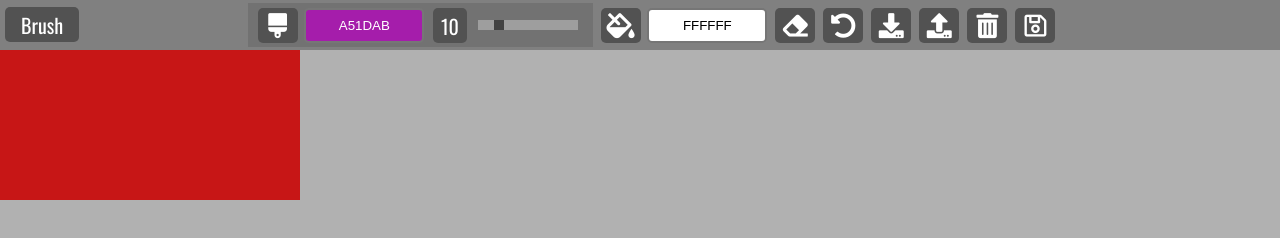
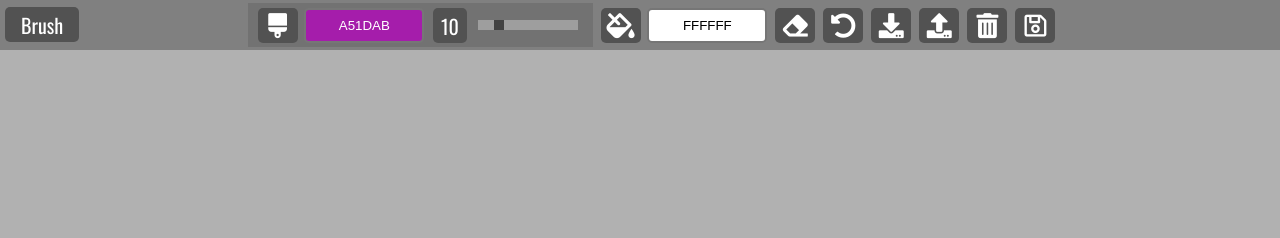
Before and after one commit to isnendyankp/paintclone.github.io, a plain HTML site: page index.html in a window 1280 px wide. Drawn offline with nearby package versions, Linux system fonts and the light colour scheme.

Commit message:
S21-199: add innerWidth & innerHeight

```diff
--- a/script.js
+++ b/script.js
@@ -65,8 +65,8 @@ let currentColor = '#A51DAB';
 
 // Create Canvas
 function createCanvas() {
-  // canvas.width = ;
-  // canvas.height = ;
+  canvas.width = window.innerWidth;
+  canvas.height = window.innerHeight - 50;
   // context.fillStyle = ;
   // context.fillRect();
   body.appendChild(canvas);
--- a/style.css
+++ b/style.css
@@ -146,7 +146,6 @@ body {
 
 /* Canvas */
 canvas#canvas {
-  background-color: rgb(199, 22, 22);
   position: absolute;
   top: 50px;
   cursor: crosshair;
```
